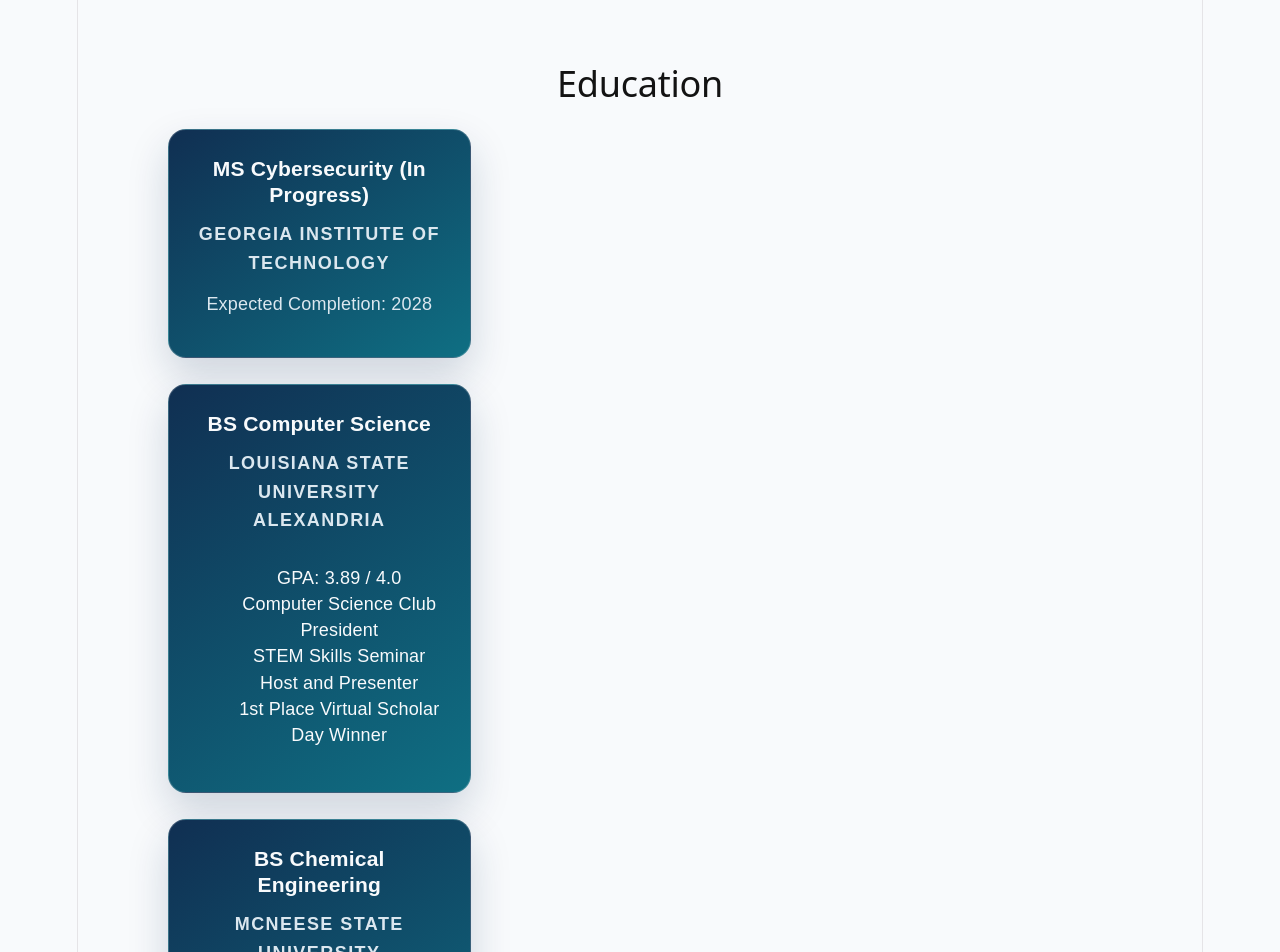
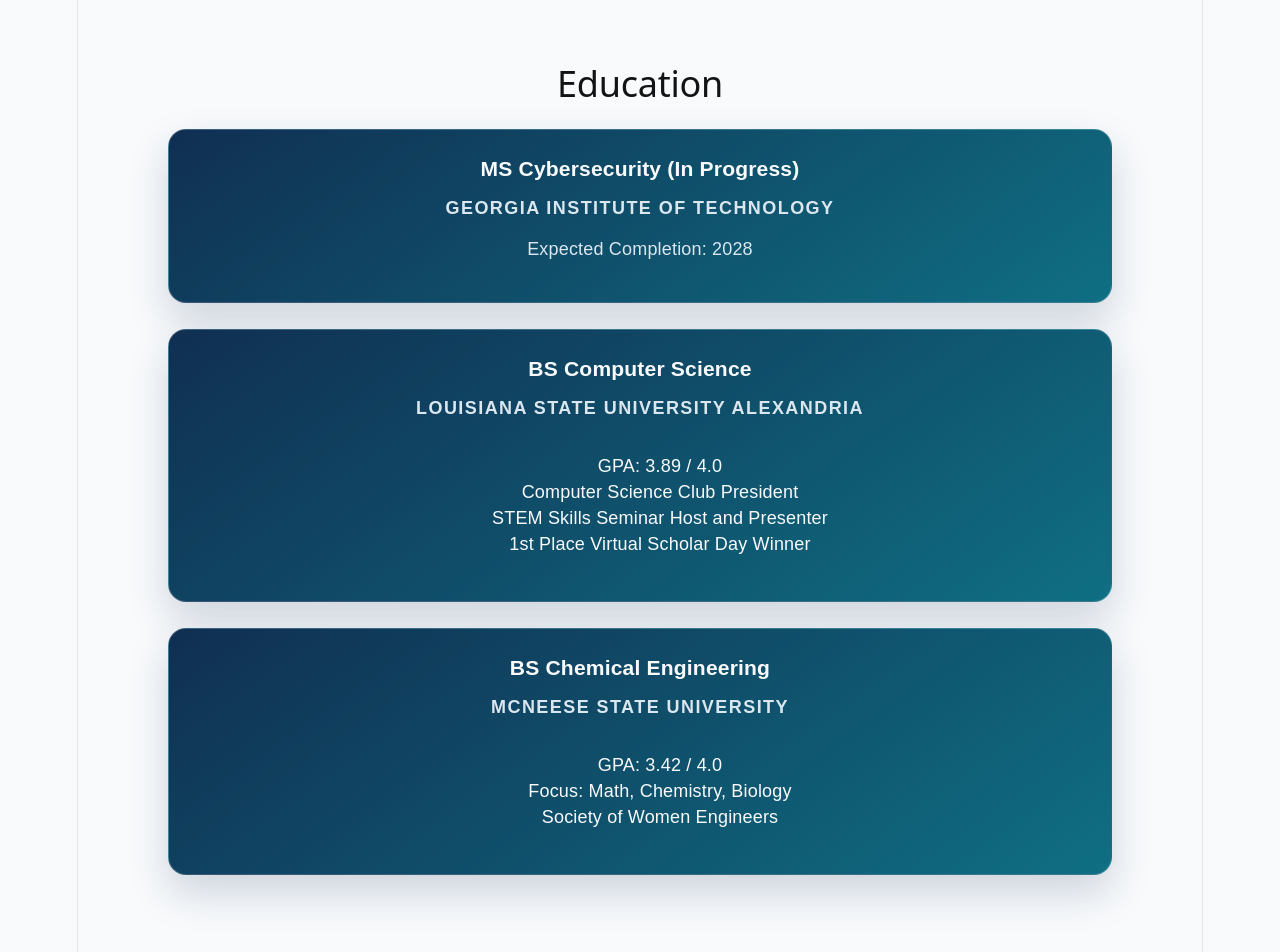
Before and after one commit to AmberMichaelis/cybersecurity-portfolio-website, a React (Vite) app: page / in a window 1280 px wide. Shown: the part 3100-4052 px from the top of the page. Built offline with nearby package versions, Linux system fonts and the light colour scheme.

Commit message:
Bug fix.

```diff
--- a/src/App.jsx
+++ b/src/App.jsx
@@ -231,7 +231,7 @@
       <section id='education' className='section'>
         <h2>Education</h2>
 
-        <div className='project-grid-3'>
+        <div className='project-grid'>
           <article className='main-project-card'>
             <h3>MS Cybersecurity (In Progress) </h3>
             <p className='eyebrow'>Georgia Institute of Technology</p>
@@ -239,7 +239,7 @@
           </article>
         </div>
         <br />
-        <div className='project-grid-3'>
+        <div className='project-grid'>
           <article className='main-project-card'>
             <h3>BS Computer Science </h3>
             <p className='eyebrow'>Louisiana State University Alexandria</p>
@@ -252,7 +252,7 @@
           </article>
         </div>
         <br />
-        <div className='project-grid-3'>
+        <div className='project-grid'>
           <article className='main-project-card'>
             <h3>BS Chemical Engineering </h3>
             <p className='eyebrow'>McNeese State University</p>
```
